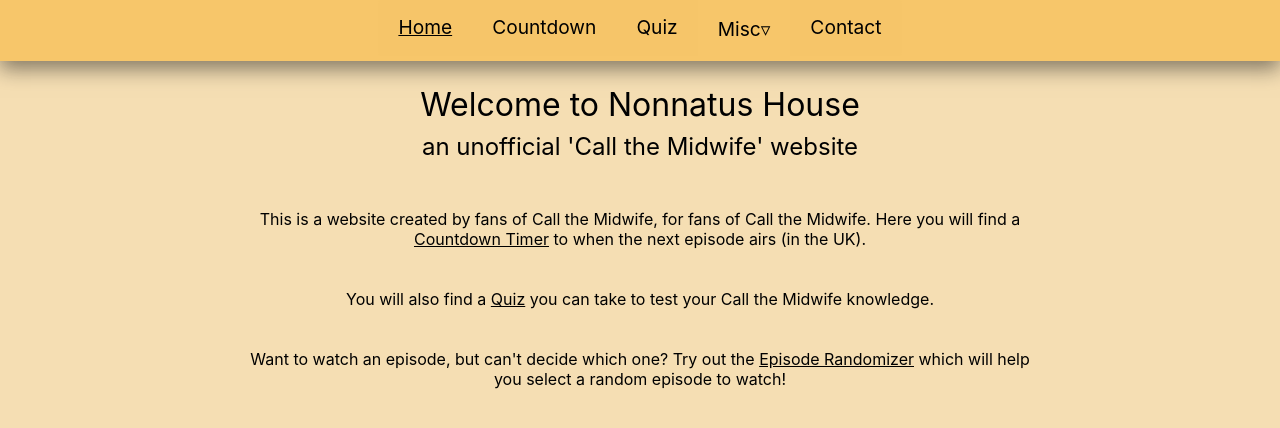
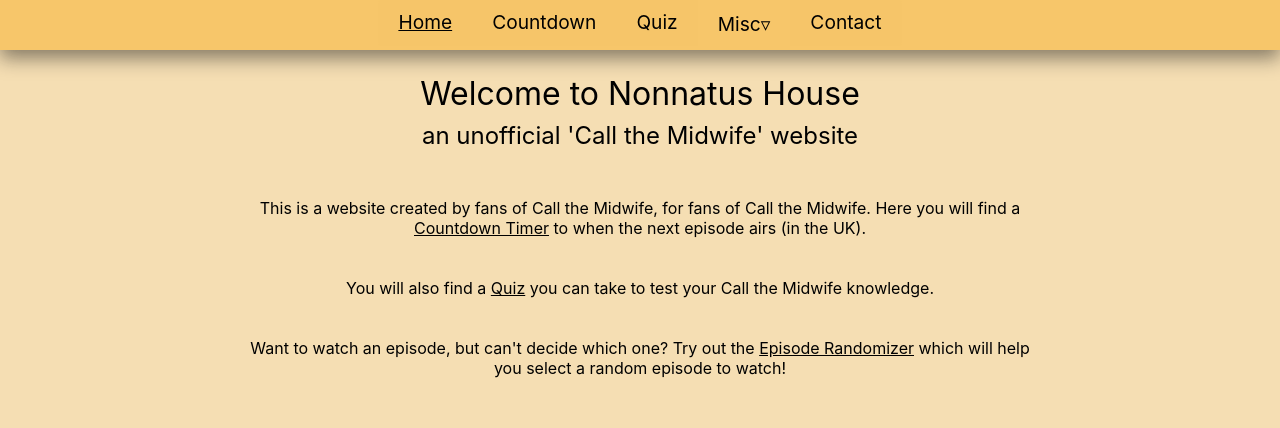
Before and after one commit to nonnatushouse/nh, a React (Create React App) app: page / in a window 1280 px wide. Shown: the top 428 px of the page. Built offline with nearby package versions, Linux system fonts and the light colour scheme.

Commit message:
Tightened up menu slightly

```diff
--- a/src/RcMenu.css
+++ b/src/RcMenu.css
@@ -1,11 +1,14 @@
 .menu-container {
     display: flex;
-    /* width: 98vw; */
-    min-height: 61px;
+    min-height: 50px;
     background-color: rgba(247, 198, 106);
     box-shadow: 0rem 0.5rem 1.2rem rgba(22, 22, 22, 0.5);
     align-items: center;
     justify-content: center;
+}
+
+.rc-menu-horizontal > .rc-menu-item, .rc-menu-horizontal > .rc-menu-submenu > .rc-menu-submenu-title{
+    padding: 10px 20px;
 }
 
 .mymenu.mainmenu {
@@ -35,7 +38,7 @@
 
 .mymenu-mobile.mainmenu {
     width: 100%;
-    transform: translate3d(0, -120%, 0);
+    transform: translate3d(0, -150%, 0);
     transition: transform 300ms ease-in-out;
     padding-top: 32px;
     box-shadow: 0rem 0.5rem 1.2rem rgba(22, 22, 22, 0.5);
@@ -81,21 +84,24 @@
     display: block;
     text-decoration: none;
     color: black;
-    padding: 15px 20px;
+    padding: 10px 20px;
   }
 
 .menu-link.selected {
     text-decoration: underline;
 }
 
+
+
 @media screen and (max-width: 600px) {
+    .rc-menu-sub.rc-menu-inline > .rc-menu-item, .rc-menu-sub.rc-menu-inline > .rc-menu-submenu > .rc-menu-submenu-title {
+        padding: 0 0 0 0;
+    }
     .menu-container {
         min-height: 38px;
     }
 
     .menu-link {
-        padding: 15px 0px;
+        padding: 10px 0px;
       }
-
-
 }
```
